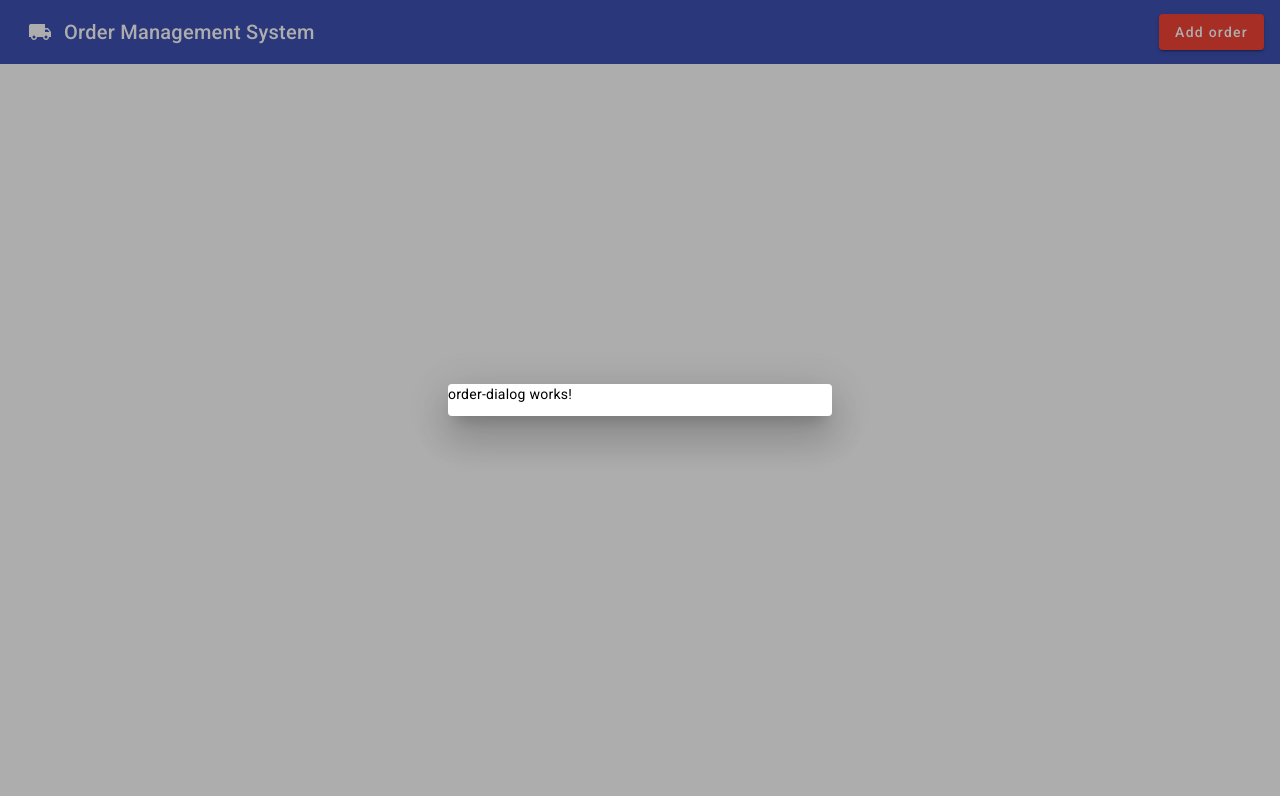
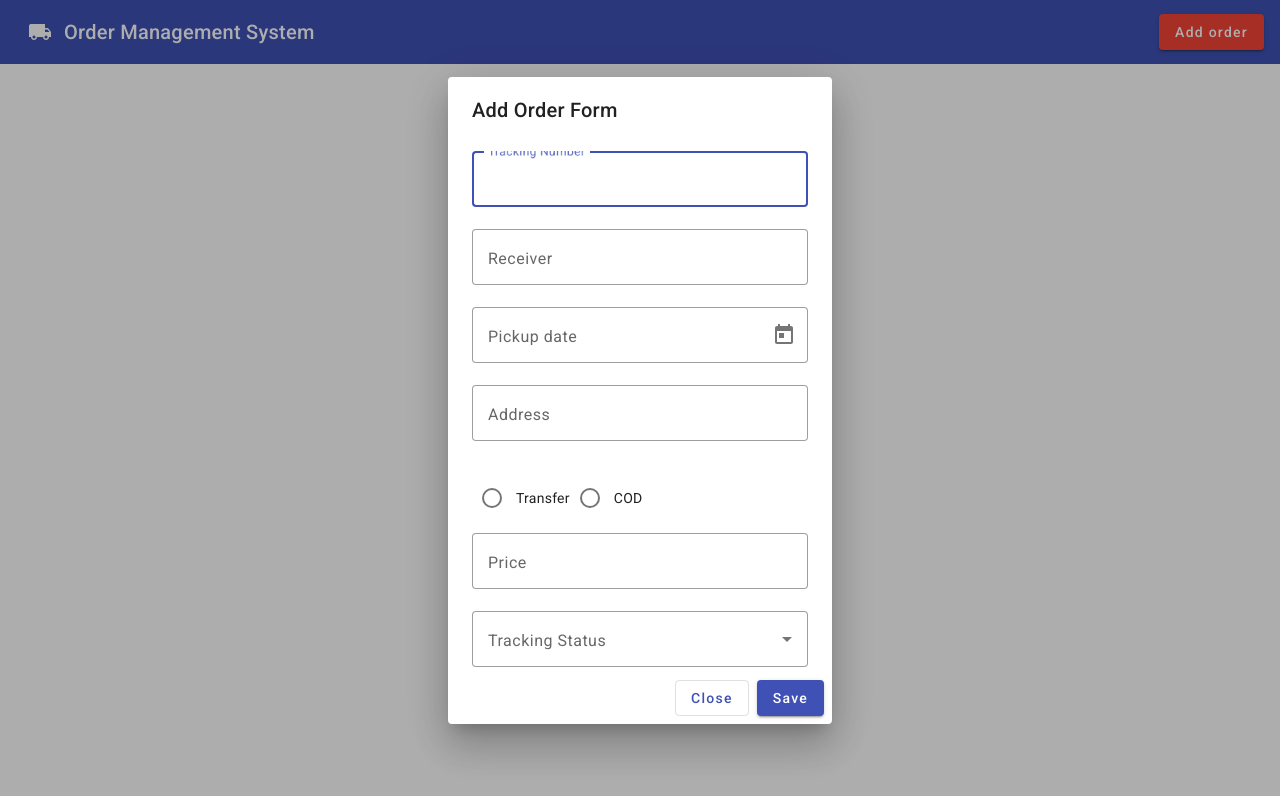
Before and after one commit to Capmu/oms-2023-test-deploy, an Angular app: page / in a window 1280 px wide. Both pictures are taken after a click on the button "Add order". Shown: the top 796 px of the page. Built offline with nearby package versions, Linux system fonts and the light colour scheme.

Commit message:
modify order dialog

```diff
--- a/src/app/order-dialog/order-dialog.component.html
+++ b/src/app/order-dialog/order-dialog.component.html
@@ -1 +1,47 @@
-<p>order-dialog works!</p>
+<h1 mat-dialog-title>Add Order Form</h1>
+<div mat-dialog-content>
+  <mat-form-field appearance="outline">
+    <mat-label>Tracking Number</mat-label>
+    <input matInput placeholder="cc-001" />
+  </mat-form-field>
+
+  <mat-form-field appearance="outline">
+    <mat-label>Receiver</mat-label>
+    <input matInput placeholder="John Wick" />
+  </mat-form-field>
+
+  <mat-form-field appearance="outline">
+    <mat-label>Pickup date</mat-label>
+    <input matInput [matDatepicker]="picker" placeholder="31/5/2022" />
+    <mat-datepicker-toggle matSuffix [for]="picker"></mat-datepicker-toggle>
+    <mat-datepicker #picker></mat-datepicker>
+  </mat-form-field>
+
+  <mat-form-field appearance="outline">
+    <mat-label>Address</mat-label>
+    <input matInput placeholder="Bangkok 10150" />
+  </mat-form-field>
+
+  <mat-radio-group class="example-radio-group">
+    <mat-radio-button value="Transfer">Transfer</mat-radio-button>
+    <mat-radio-button value="COD">COD</mat-radio-button>
+  </mat-radio-group>
+
+  <mat-form-field appearance="outline">
+    <mat-label>Price</mat-label>
+    <input matInput type="number" placeholder="9999" />
+  </mat-form-field>
+
+  <mat-form-field appearance="outline">
+    <mat-label>Tracking Status</mat-label>
+    <mat-select>
+      <mat-option *ngFor="let status of trackingStatus" [value]="trackingStatus">
+        {{ status }}
+      </mat-option>
+    </mat-select>
+  </mat-form-field>
+</div>
+<div mat-dialog-actions [align]="'end'">
+  <button mat-stroked-button color="primary" mat-dialog-close>Close</button>
+  <button mat-raised-button color="primary">Save</button>
+</div>
--- a/src/app/order-dialog/order-dialog.component.scss
+++ b/src/app/order-dialog/order-dialog.component.scss
@@ -0,0 +1,10 @@
+mat-form-field {
+  width: 100%;
+}
+
+.example-radio-group {
+  display: flex;
+  flex-direction: row;
+  margin: 15px 0;
+  justify-content: flex-start;
+}
--- a/src/app/order-dialog/order-dialog.component.ts
+++ b/src/app/order-dialog/order-dialog.component.ts
@@ -6,5 +6,10 @@ import { Component } from '@angular/core';
   styleUrls: ['./order-dialog.component.scss']
 })
 export class OrderDialogComponent {
-
+  trackingStatus = [
+    'Picked up',
+    'On delivery',
+    'Recevied',
+    'Payment Success'
+  ]
 }
```
Also changed, not shown: src/app/app.module.ts (+13 -1 lines).
